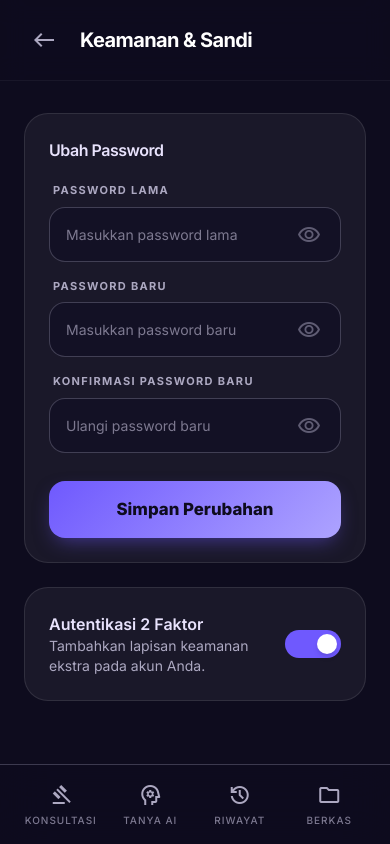
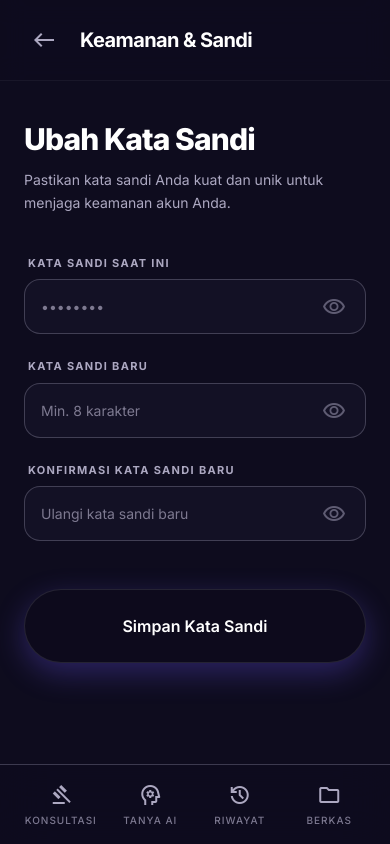
Before and after one commit to LangkahLegal/LangkahLegal, a Next.js app in the folder frontend/: page /setting/security in a window 390 px wide. Built offline with nearby package versions, Linux system fonts and the light colour scheme.

Commit message:
style: button, income card

```diff
--- a/frontend/src/app/setting/security/page.js
+++ b/frontend/src/app/setting/security/page.js
@@ -1,28 +1,116 @@
 "use client";
 
+import { useState } from "react";
+import { useRouter } from "next/navigation";
 import Sidebar from "@/components/layout/Sidebar";
 import BottomNav from "@/components/layout/BottomNav";
 import PageHeader from "@/components/layout/PageHeader";
-import ChangePasswordCard from "@/components/setting/security/ChangePasswordCard";
-import TwoFactorCard from "@/components/setting/security/TwoFactorCard";
+import { Button } from "@/components/ui";
+import { PasswordField } from "@/components/ui/PasswordField"; // Pastikan path ini sesuai
 
-export default function SecurityPage() {
+export default function ChangePasswordPage() {
+  const router = useRouter();
+  const [isLoading, setIsLoading] = useState(false);
+
+  const [formData, setFormData] = useState({
+    currentPassword: "",
+    newPassword: "",
+    confirmPassword: "",
+  });
+
+  const handleSubmit = async (e) => {
+    e.preventDefault();
+    if (formData.newPassword !== formData.confirmPassword) {
+      alert("Konfirmasi password baru tidak cocok.");
+      return;
+    }
+
+    setIsLoading(true);
+    // Simulasi API call
+    setTimeout(() => {
+      setIsLoading(false);
+      alert("Kata sandi berhasil diperbarui!");
+      router.back();
+    }, 2000);
+  };
+
+  const handleInputChange = (e) => {
+    const { name, value } = e.target;
+    setFormData((prev) => ({ ...prev, [name]: value }));
+  };
+
   return (
-    <div className="bg-[#0e0c1e] text-[#e8e2fc] min-h-screen flex font-['Inter']">
-      <Sidebar />
+    <div className="bg-[#0e0c1e] text-[#e8e2fc] min-h-screen flex overflow-hidden font-['Inter',sans-serif]">
+      <Sidebar role="client" />
 
-      <div className="flex-1 flex flex-col lg:ml-64">
+      <div className="flex-1 flex flex-col relative ml-0 lg:ml-64 transition-all duration-300">
         <PageHeader title="Keamanan & Sandi" />
 
-        <main className="flex-1 px-6 pt-8 pb-32">
-          <div className="max-w-2xl mx-auto space-y-6">
-            <ChangePasswordCard />
-            <TwoFactorCard />
+        <main className="flex-1 overflow-y-auto px-6 pb-40 pt-10 scroll-smooth relative z-10">
+          <div className="max-w-md mx-auto w-full space-y-10">
+            {/* Header Section */}
+            <div className="space-y-3">
+              <h2 className="text-3xl font-extrabold text-white tracking-tight">
+                Ubah Kata Sandi
+              </h2>
+              <p className="text-sm leading-relaxed text-[#aca8c1]">
+                Pastikan kata sandi Anda kuat dan unik untuk menjaga keamanan
+                akun Anda.
+              </p>
+            </div>
+
+            {/* Form Section */}
+            <form onSubmit={handleSubmit} className="space-y-8">
+              <div className="space-y-6">
+                <PasswordField
+                  label="Kata Sandi Saat Ini"
+                  id="currentPassword"
+                  name="currentPassword"
+                  value={formData.currentPassword}
+                  onChange={handleInputChange}
+                  placeholder="••••••••"
+                  required
+                />
+
+                <PasswordField
+                  label="Kata Sandi Baru"
+                  id="newPassword"
+                  name="newPassword"
+                  value={formData.newPassword}
+                  onChange={handleInputChange}
+                  placeholder="Min. 8 karakter"
+                  required
+                  minLength={8}
+                />
+
+                <PasswordField
+                  label="Konfirmasi Kata Sandi Baru"
+                  id="confirmPassword"
+                  name="confirmPassword"
+                  value={formData.confirmPassword}
+                  onChange={handleInputChange}
+                  placeholder="Ulangi kata sandi baru"
+                  required
+                />
+              </div>
+
+              {/* Action Button */}
+              <div className="pt-4">
+                <Button
+                  fullWidth
+                  type="submit"
+                  isLoading={isLoading}
+                  className="py-6 rounded-2xl shadow-[0_10px_30px_rgba(111,89,254,0.3)] font-bold"
+                >
+                  Simpan Kata Sandi
+                </Button>
+              </div>
+            </form>
           </div>
         </main>
 
         <div className="lg:hidden">
-          <BottomNav />
+          <BottomNav role="client" />
         </div>
       </div>
     </div>
--- a/frontend/src/app/setting/theme/page.js
+++ /dev/null
@@ -1,83 +0,0 @@
-"use client";
-
-import { useState } from "react";
-import Sidebar from "@/components/layout/Sidebar";
-import BottomNav from "@/components/layout/BottomNav";
-import PageHeader from "@/components/layout/PageHeader";
-import { Button } from "@/components/ui";
-
-export default function ThemePage() {
-  const [theme, setTheme] = useState("dark");
-  const [saved, setSaved] = useState("dark");
-  const [isSaving, setIsSaving] = useState(false);
-
-  const hasChanged = theme !== saved;
-
-  const handleSave = async () => {
-    if (!hasChanged) return;
-
-    setIsSaving(true);
-    try {
-      // TODO: API / localStorage
-      // localStorage.setItem("theme", theme);
-
-      setSaved(theme);
-    } catch (err) {
-      console.error(err);
-    } finally {
-      setIsSaving(false);
-    }
-  };
-
-  const options = [
-    { id: "light", label: "Terang" },
-    { id: "dark", label: "Gelap" },
-    { id: "system", label: "Ikuti Sistem" },
-  ];
-
-  return (
-    <div className="bg-[#0e0c1e] text-[#e8e2fc] min-h-screen flex">
-      <Sidebar />
-
-      <div className="flex-1 flex flex-col lg:ml-64">
-        <PageHeader title="Tema Aplikasi" />
-
-        <main className="flex-1 px-6 pt-8 pb-32">
-          <div className="max-w-2xl mx-auto space-y-4">
-            {options.map((opt) => (
-              <button
-                key={opt.id}
-                onClick={() => setTheme(opt.id)}
-                className={`w-full flex justify-between p-5 rounded-2xl border ${
-                  theme === opt.id
-                    ? "bg-[#6f59fe]/20 border-[#6f59fe]"
-                    : "bg-white/5 border-white/10"
-                }`}
-              >
-                <span>{opt.label}</span>
-                {theme === opt.id && (
-                  <span className="text-[#6f59fe] text-sm font-bold">
-                    Dipilih
-                  </span>
-                )}
-              </button>
-            ))}
-                {/* SAVE BUTTON */}
-                <div className="pt-8 w-full">
-                <Button
-                    onClick={handleSave}
-                    fullWidth
-                    >
-                    {   isSaving
-                        ? "Saving..."
-                        : "Simpan Perubahan"}
-                </Button>
-                </div>
-          </div>
-        </main>
-
-        <BottomNav />
-      </div>
-    </div>
-  );
-}
--- a/frontend/src/components/documents/UploadSection.jsx
+++ /dev/null
@@ -1,25 +0,0 @@
-import { MaterialIcon } from "@/components/ui/Icons";
-
-export default function UploadSection() {
-  return (
-    <section className="relative group">
-      <div className="border-2 border-dashed border-[#6f59fe]/30 rounded-[2rem] p-8 flex flex-col items-center justify-center bg-[#1f1d35]/30 hover:bg-[#1f1d35]/50 hover:border-[#6f59fe]/60 transition-all cursor-pointer">
-        <div className="w-16 h-16 rounded-full bg-[#6f59fe]/20 flex items-center justify-center mb-4 shadow-2xl group-hover:scale-110 transition-transform">
-          <MaterialIcon
-            name="cloud_upload"
-            className="text-[#6f59fe] text-3xl"
-          />
-        </div>
-        <h3 className="text-lg font-bold text-white mb-1">
-          Unggah Berkas Baru
-        </h3>
-        <p className="text-[#aca8c1] text-xs mb-6 text-center">
-          PDF, DOCX, JPG, PNG (Maks. 10MB)
-        </p>
-        <button className="bg-[#6f59fe] text-white px-8 py-2.5 rounded-xl font-bold hover:shadow-[0_0_20px_rgba(111,89,254,0.4)] transition-all active:scale-95">
-          Pilih File
-        </button>
-      </div>
-    </section>
-  );
-}
--- a/frontend/src/components/ui/Button.jsx
+++ b/frontend/src/components/ui/Button.jsx
@@ -9,25 +9,73 @@ export function Button({
   ...props
 }) {
   const variants = {
-    primary: "btn-primary",
+    // 0D0A1C sebagai bg, FFFFFF 10% sebagai stroke, dan Drop Shadow
+    primary: `
+      bg-[#0D0A1C]
+      border border-white/10
+      text-white
+      shadow-[0_10px_30px_-10px_rgba(0,0,0,0.8)]
+      hover:bg-[#16122c]
+      hover:border-white/20
+      hover:shadow-[0_15px_40px_-10px_rgba(0,0,0,0.9)]
+      active:scale-[0.98]
+    `,
+    secondary:
+      "bg-[#1f1d35] border border-white/5 text-[#aca8c1] hover:bg-[#25233d]",
     social: "btn-social",
     icon: "btn-icon",
-    outline: "btn-outline",
-    danger: "btn-danger",
-    ghost: "btn-ghost",
-    secondary: "btn-secondary",
+    outline: "border border-white/20 bg-transparent hover:bg-white/5",
+    danger: "bg-rose-500/20 border border-rose-500/50 text-rose-500",
+    ghost: "bg-transparent hover:bg-white/5",
   };
 
   const widthClass = fullWidth ? "w-full" : "";
 
   return (
     <button
-      // class "btn" berasal dari base style CSS baru kita
-      className={`btn ${variants[variant] || variants.primary} ${widthClass} ${className}`.trim()}
+      className={`
+        btn
+        flex items-center justify-center
+        px-6 py-3
+        rounded-full
+        font-semibold
+        transition-all duration-300
+        disabled:opacity-50 disabled:cursor-not-allowed
+        ${variants[variant] || variants.primary}
+        ${widthClass}
+        ${className}
+      `.trim()}
       disabled={isLoading}
       {...props}
     >
-      {children}
+      {isLoading ? (
+        <div className="flex items-center gap-2">
+          {/* Spinner Sederhana */}
+          <svg
+            className="animate-spin h-5 w-5 text-current"
+            xmlns="http://www.w3.org/2000/svg"
+            fill="none"
+            viewBox="0 0 24 24"
+          >
+            <circle
+              className="opacity-25"
+              cx="12"
+              cy="12"
+              r="10"
+              stroke="currentColor"
+              strokeWidth="4"
+            ></circle>
+            <path
+              className="opacity-75"
+              fill="currentColor"
+              d="M4 12a8 8 0 018-8V0C5.373 0 0 5.373 0 12h4zm2 5.291A7.962 7.962 0 014 12H0c0 3.042 1.135 5.824 3 7.938l3-2.647z"
+            ></path>
+          </svg>
+          <span>Memproses...</span>
+        </div>
+      ) : (
+        children
+      )}
     </button>
   );
 }
```
Also changed, not shown: frontend/src/components/dashboard/IncomeCard.jsx (+24 -13 lines).
